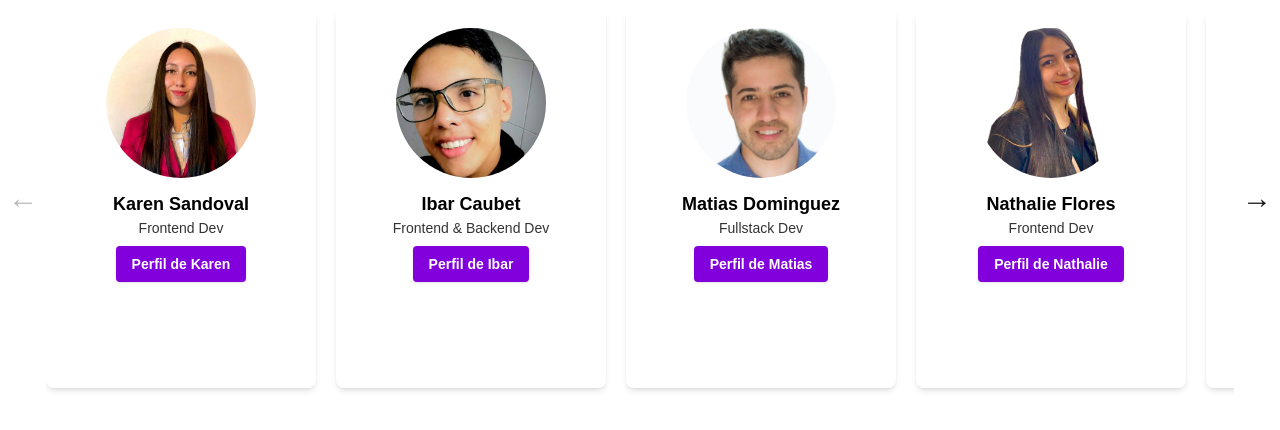
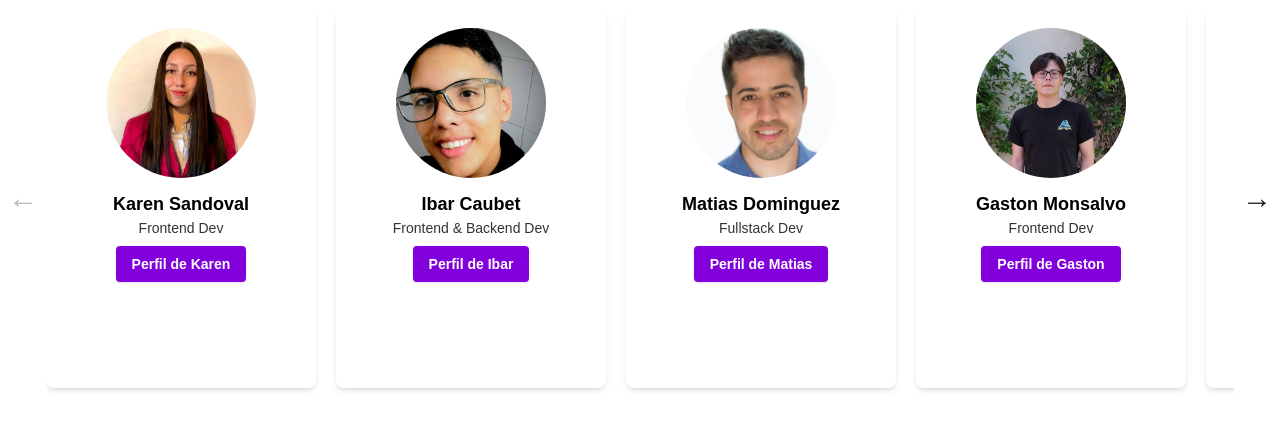
Before and after one commit to gastonmonsalvo/react-proyect-global, a Next.js app: page / in a window 1280 px wide. Shown: the top 430 px of the page. Built offline with nearby package versions, Linux system fonts and the light colour scheme.

Commit message:
nuevo cambios cards

```diff
--- a/src/components/Cards.jsx
+++ b/src/components/Cards.jsx
@@ -5,11 +5,12 @@ const cardsData = [
 { id:1, name: "Karen Sandoval", role: "Frontend Dev", img: "/img/Karen.png.jpg" },
 { id:2, name: "Ibar Caubet", role: "Frontend & Backend Dev", img: "/img/Ibar.png.jpg" },
 { id:3, name: "Matias Dominguez", role: "Fullstack Dev", img: "/img/matias.png.jpg" },
-{ id:4, name: "Nathalie Flores", role: "Frontend Dev", img: "/img/natty.png.jpg" },
-{ id:5, name: "Brenda Romero", role: "Frontend Dev", img: "/img/brenda.png.jpg" },
-{ id:6, name: "Pedro Mendive", role: "Frontend Dev", img: "/img/pedro.png.jpg" },
-{ id:7, name: "Ianela Tenaglia", role: "Frontend & Backend Dev", img: "/img/ianela.png.jpg" },
-{ id:8, name: "Braian Martinez", role: "Frontend Dev", img: "/img/devAgotado.avif" } //Aun no tengo la imagen
+{ id:4, name: "Gaston Monsalvo", role: "Frontend Dev", img: "/img/gaston.png" },
+{ id:5, name: "Nathalie Flores", role: "Frontend Dev", img: "/img/natty.png.jpg" },
+{ id:6, name: "Brenda Romero", role: "Frontend Dev", img: "/img/brenda.png.jpg" },
+{ id:7, name: "Pedro Mendive", role: "Frontend Dev", img: "/img/pedro.png.jpg" },
+{ id:8, name: "Ianela Tenaglia", role: "Frontend & Backend Dev", img: "/img/ianela.png.jpg" },
+{ id:9, name: "Braian Martinez", role: "Frontend Dev", img: "/img/braian.png" } //Aun no tengo la imagen
 
 ];
 
--- a/src/components/DatePerson.jsx
+++ b/src/components/DatePerson.jsx
@@ -40,6 +40,18 @@ function DatePerson({ userId }) {
     },
     {
       id: 4,
+      name: "Gaston",
+      lastname: "Monsalvo",
+      miniBio:"Soy un estudiante de la Academia Global Academy ejerciendo la carrera de Full Stack Developer",
+      mainStack: "MERN Stack",
+      framework: "Next.js && Node.js",
+      experiencieLevel: "Senior",
+      timeAvailability: "Full Time",
+      modeTheWork: "Hibrido",
+      location: "Buenos Aires(GBA-CABA)"
+    },
+    {
+      id: 5,
       name: "Nathalie",
       lastname: "Flores",
       miniBio: "Soy una estudiante de la Academia Global Academy ejerciendo la carrera de Full Stack Developer",
@@ -51,7 +63,7 @@ function DatePerson({ userId }) {
       location: "Buenos Aires(GBA-CABA)"
     },
     {
-      id: 5,
+      id: 6,
       name: "Brenda",
       lastname: "Romero",
       miniBio: "Soy una estudiante de la Academia Global Academy ejerciendo la carrera de Full Stack Developer",
@@ -63,7 +75,7 @@ function DatePerson({ userId }) {
       location: "Buenos Aires(GBA-CABA)"
     },
     {
-      id: 6,
+      id: 7,
       name: "Pedro",
       lastname: "Mendive",
       miniBio: "Soy un estudiante de la Academia Global Academy ejerciendo la carrera de Full Stack Developer",
@@ -75,7 +87,7 @@ function DatePerson({ userId }) {
       location: "Buenos Aires(GBA-CABA)"
     },
     {
-      id: 7,
+      id: 8,
       name: "Ianela",
       lastname: "Tenaglia",
       miniBio: "Soy un estudiante de la Academia Global Academy ejerciendo la carrera de Full Stack Developer",
@@ -87,7 +99,7 @@ function DatePerson({ userId }) {
       location: "Buenos Aires(GBA-CABA)"
     },
     {
-      id: 8,
+      id: 9,
       name: "Braian",
       lastname: "Martinez",
       miniBio: "Soy un estudiante de la Academia Global Academy y por mi ausencia uno de los sospechosos por la desaparición de Maldonado, cuac",
```
Also changed, not shown: public/img/braian.png (added), public/img/gaston.png (added).
